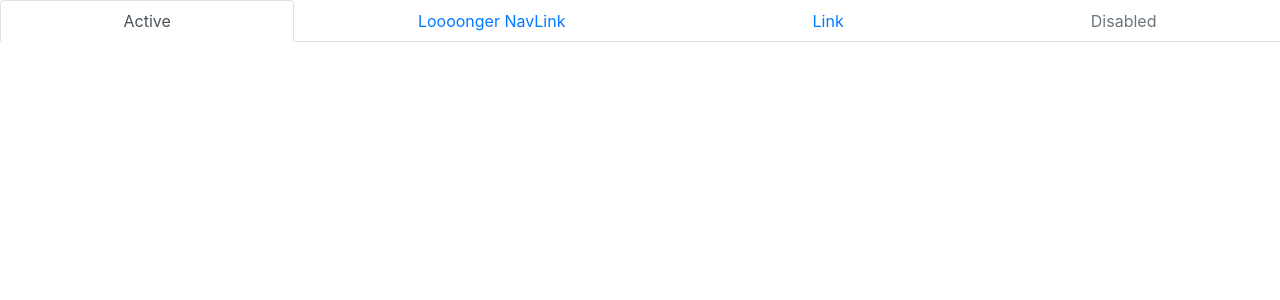
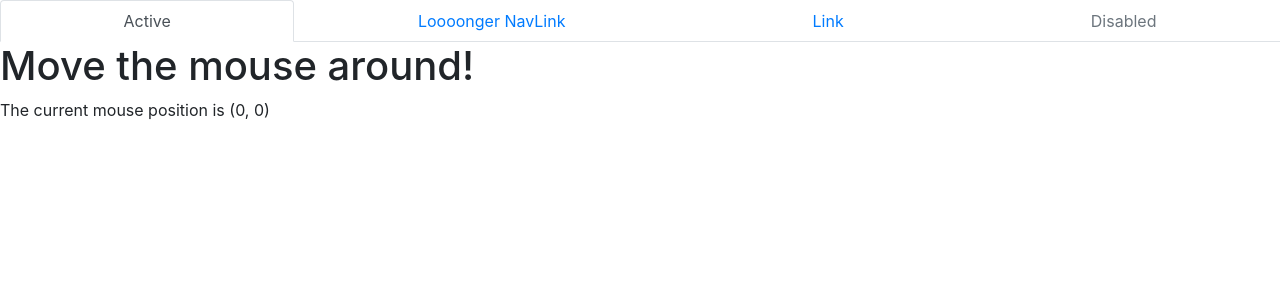
Before and after one commit to wenxiao1019/react-app, a React (Create React App) app: page / in a window 1280 px wide. Shown: the top 300 px of the page. Built offline with nearby package versions, Linux system fonts and the light colour scheme.

Commit message:
Add MouseTracker

```diff
--- a/src/App.js
+++ b/src/App.js
@@ -1,11 +1,27 @@
 import React from 'react';
 
-import Header from './components/Header';
+import Header from './components/test/Header';
+import MouseTracker from './components/test/MouseTracker';
 
 class App extends React.Component {
+  constructor(props) {
+    super(props);
+    this.state = { x: 0, y: 0 };
+  }
+
+  handleMouseMove = (event) => {
+    this.setState({
+      x: event.clientX,
+      y: event.clientY
+    });
+  }
+
   render() {
     return (
-      <Header />
+      <div>
+        <Header />
+        <MouseTracker />
+      </div>
     );
   }
 }
--- /dev/null
+++ b/src/components/test/MouseTracker.js
@@ -0,0 +1,26 @@
+import React from 'react';
+
+class MouseTracker extends React.Component {
+  constructor (props) {
+    super(props);
+    this.state = { x: 0, y: 0 };
+  }
+
+  handleMouseMove = (event) => {
+    this.setState({
+      x: event.clientX,
+      y: event.clientY
+    });
+  }
+
+  render() {
+    return (
+      <div onMouseMove={this.handleMouseMove}>
+        <h1>Move the mouse around!</h1>
+        <p>The current mouse position is ({this.state.x}, {this.state.y})</p>
+      </div>
+    );
+  }
+}
+
+export default MouseTracker;
```
Also changed, not shown: src/components/test/Header.js (renamed from src/components/Header.js).
